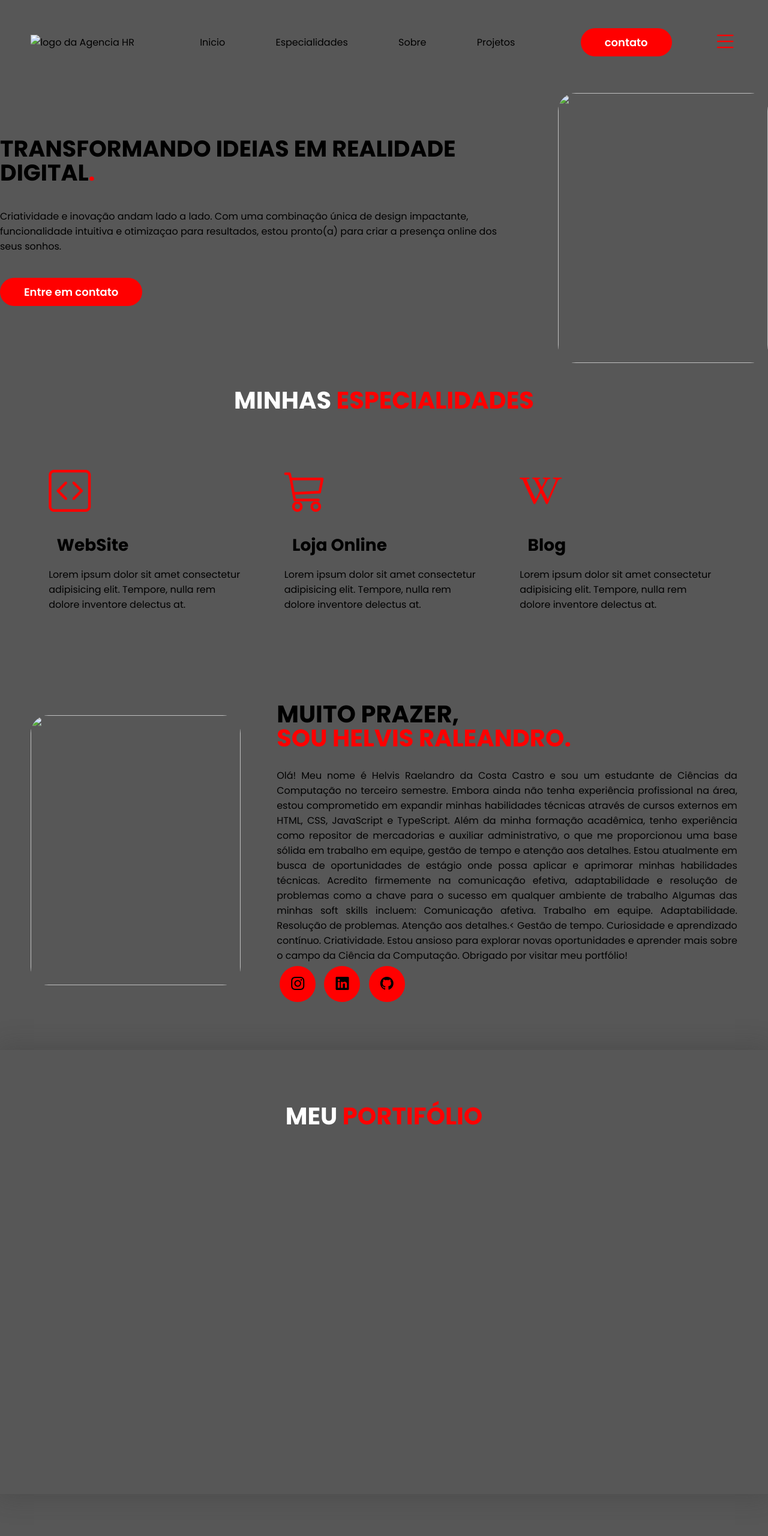
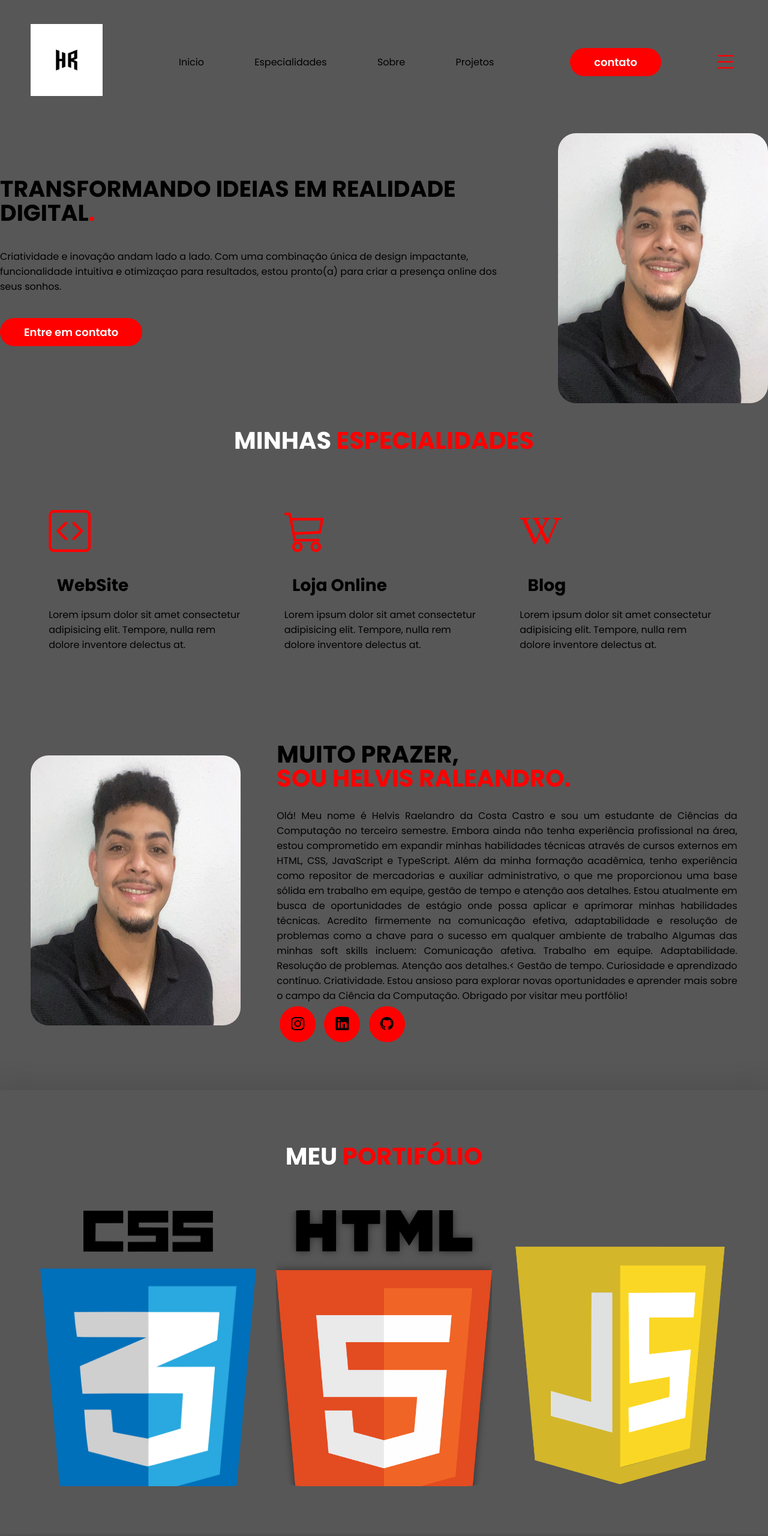
Before and after one commit to helviuni9/AgenciaHR, a plain HTML site: page index.html in a window 1280 px wide. Shown: the top 2560 px of the page at 60% size. Drawn offline with nearby package versions, Linux system fonts and the light colour scheme.

Commit message:
adição de novos arquivos

```diff
--- a/index.html
+++ b/index.html
@@ -21,7 +21,7 @@
         <div class="interface">
             <div class="logo">
                 <a href="#">
-                    <img src="imagens/logo.png.png" class="img" alt="logo da Agencia HR">
+                    <img src="img/hr-logo-vektor_724449-320.avif" class="img" alt="logo da Agencia HR">
                 </a>
             </div> <!--logo-->
             <nav class="menu-desktop">
@@ -80,7 +80,7 @@
 
                     </div><!--Topo-Site-->
                     <div class="img-topo-site">
-                        <img src="imagens/foto21.jpg"  class="img" alt="">
+                        <img src="img/1711766888467.jpeg"  class="img" alt="">
                     </div><!--img-Topo-Site-->
                 </div><!--Flex-->
             </div><!--Interface-->
@@ -115,7 +115,7 @@
             <div class="interface">
                 <div class="flex">
                     <div class="img-sobre">
-                        <img src="imagens/foto21.jpg" alt="">
+                        <img src="img/1711766888467.jpeg" alt="">
                     </div><!--img-sobre -->
 
                     <div class="txt-sobre">
@@ -149,13 +149,13 @@
             <div class="interface">
                 <h2 class="titulo">MEU <span>PORTIFÓLIO</span></h2>
                 <div class="flex">
-                    <div class="img-port" style="background-image: url(imagens/TEC.PNG.jpg);">
+                    <div class="img-port" style="background-image: url(img/css.png);">
                         <div class="overlay">Projeto 1</div>
                     </div>
-                    <div class="img-port" style="background-image: url(imagens/TEC.PNG.jpg);">
+                    <div class="img-port" style="background-image: url(img/html5-logo-png-transparent.png);">
                         <div class="overlay">Projeto 2</div>
                     </div>
-                    <div class="img-port" style="background-image: url(imagens/download.jpg);">
+                    <div class="img-port" style="background-image: url(img/vecteezy_javascript-logo-png-javascript-icon-transparent-png_27127463.png);">
                         <div class="overlay">Projeto 3</div>
                     </div>
                 </div><!--flex-->
@@ -183,7 +183,7 @@
             <div class="line-footer">
                 <div class="flex">
                     <div class="logo-footer">
-                        <img src="imagens/logo.png.png" alt="Logo da Agencia HR">
+                        <img src="img/hr-logo-vektor_724449-320.avif" alt="Logo da Agencia HR">
                     </div><!--logo-footer-->
                     <div class="btn-social">
                         <a href="https://www.instagram.com"><button><i class="bi bi-instagram"></i></button></a>
```
Also changed, not shown: img/1711766888467.jpeg (added), img/css.png (added), img/hr-logo-vektor_724449-320.avif (added), img/html5-logo-png-transparent.png (added), img/vecteezy_javascript-logo-png-javascript-icon-transparent-png_27127463.png (added).
